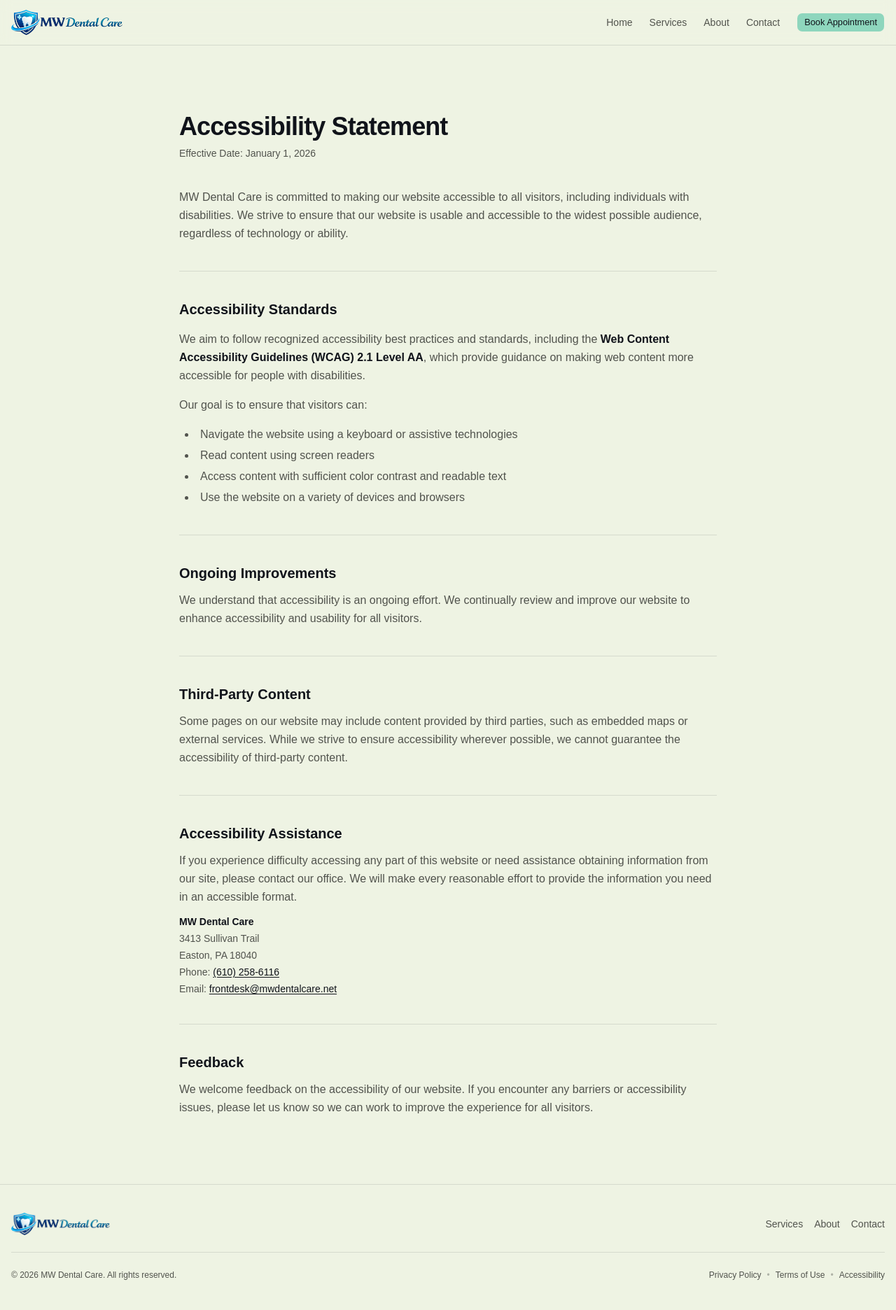
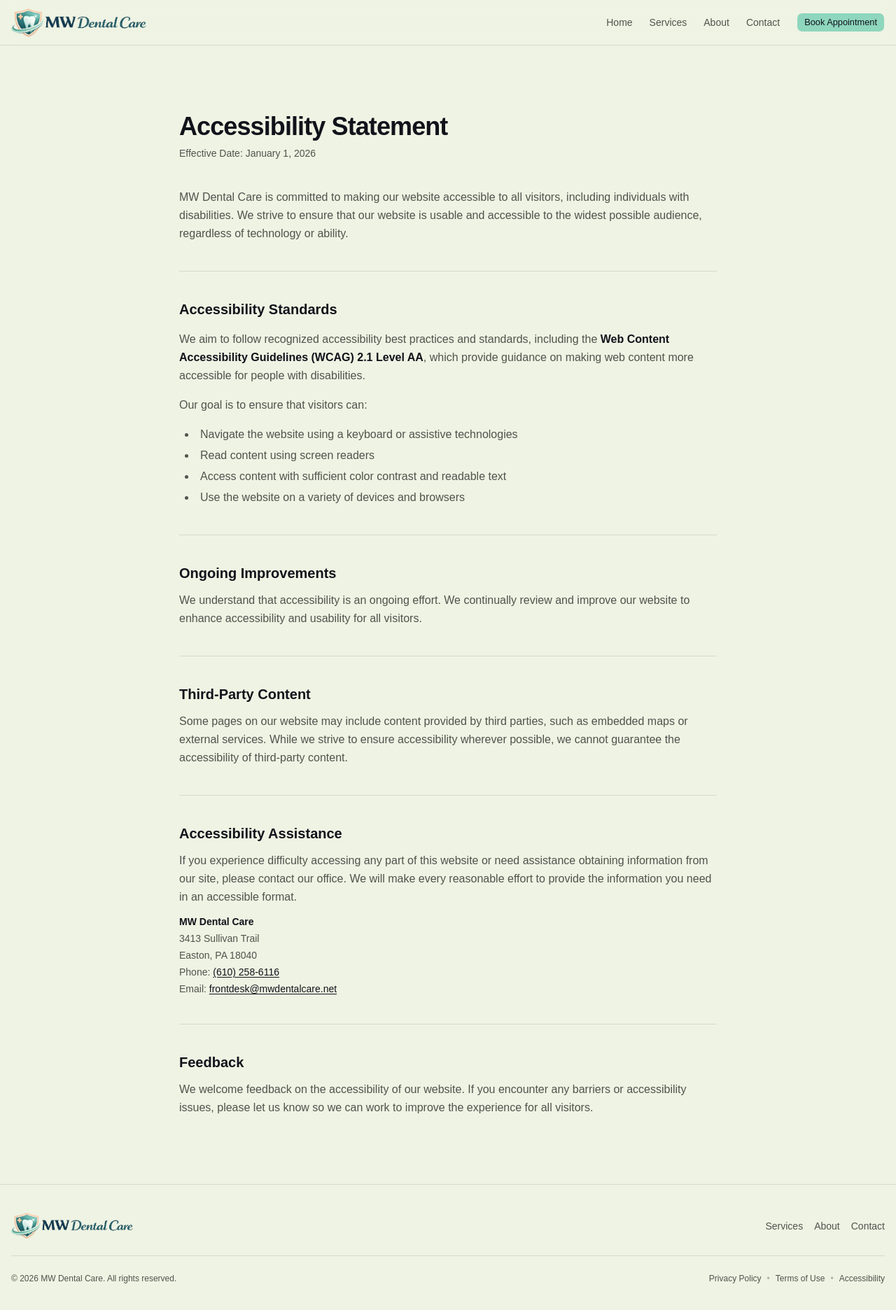
Before and after one commit to stephenmcardle/mw-dental-care, a React (Vite) app: page /accessibility in a window 1280 px wide. Shown: the top 1872 px of the page at 70% size. Built offline with nearby package versions, Linux system fonts and the light colour scheme.

Commit message:
add updated logo and increase logo size

```diff
--- a/src/components/Footer.tsx
+++ b/src/components/Footer.tsx
@@ -1,7 +1,7 @@
 import { Fragment } from 'react'
 import { Link } from 'react-router-dom'
 import { Separator } from '@/components/ui/separator'
-import logo from '@/assets/mw-logo-transparent.png'
+import logo from '@/assets/mw-logo-trans.png'
 
 const navLinks = [
   { label: 'Services', to: '/services' },
@@ -22,7 +22,7 @@ export default function Footer() {
         <div className="flex flex-col md:flex-row md:items-center md:justify-between gap-6">
           {/* Brand */}
           <Link to="/" className="flex items-center">
-            <img src={logo} alt="MW Dental Care" className="h-8 w-auto" />
+            <img src={logo} alt="MW Dental Care" className="h-8.5 md:h-9.25 w-auto" />
           </Link>
 
           {/* Nav links */}
--- a/src/components/Navbar.tsx
+++ b/src/components/Navbar.tsx
@@ -12,7 +12,7 @@ import {
 } from '@/components/ui/sheet'
 import { cn } from '@/lib/utils'
 import { Menu, X } from 'lucide-react'
-import logo from '@/assets/mw-logo-transparent.png'
+import logo from '@/assets/mw-logo-trans.png'
 import { contactData } from '@/data/contact'
 
 const links = [
@@ -30,7 +30,7 @@ export default function Navbar() {
       <div className="container mx-auto flex h-16 items-center justify-between px-4">
         {/* Logo */}
         <Link to="/" className="flex items-center">
-          <img src={logo} alt="MW Dental Care" className="h-9 w-auto" />
+          <img src={logo} alt="MW Dental Care" className="h-9.5 md:h-10.25 w-auto" />
         </Link>
 
         {/* Desktop nav — unchanged */}
```
Also changed, not shown: .claude/CLAUDE.md, .claude/content-status.md, public/favicon.png, src/assets/mw-logo-trans.png (added).
